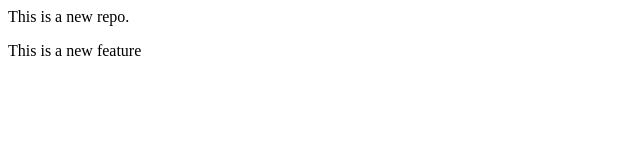
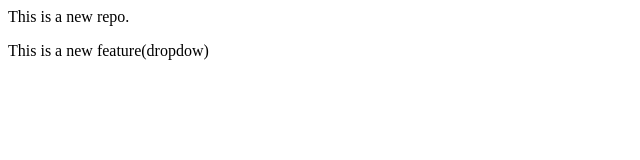
Before and after one commit to suprit039/localRepo, a plain HTML site: page index.html in a window 1280 px wide. Shown: the full height of the page, 0-640 px from the left. Drawn offline with Linux system fonts and the light colour scheme.

```diff
--- a/index.html
+++ b/index.html
@@ -1,2 +1,2 @@
 <p>This is a new repo.</p>
-<p>This is a new feature</p>
+<p>This is a new feature(dropdow)</p>
```
